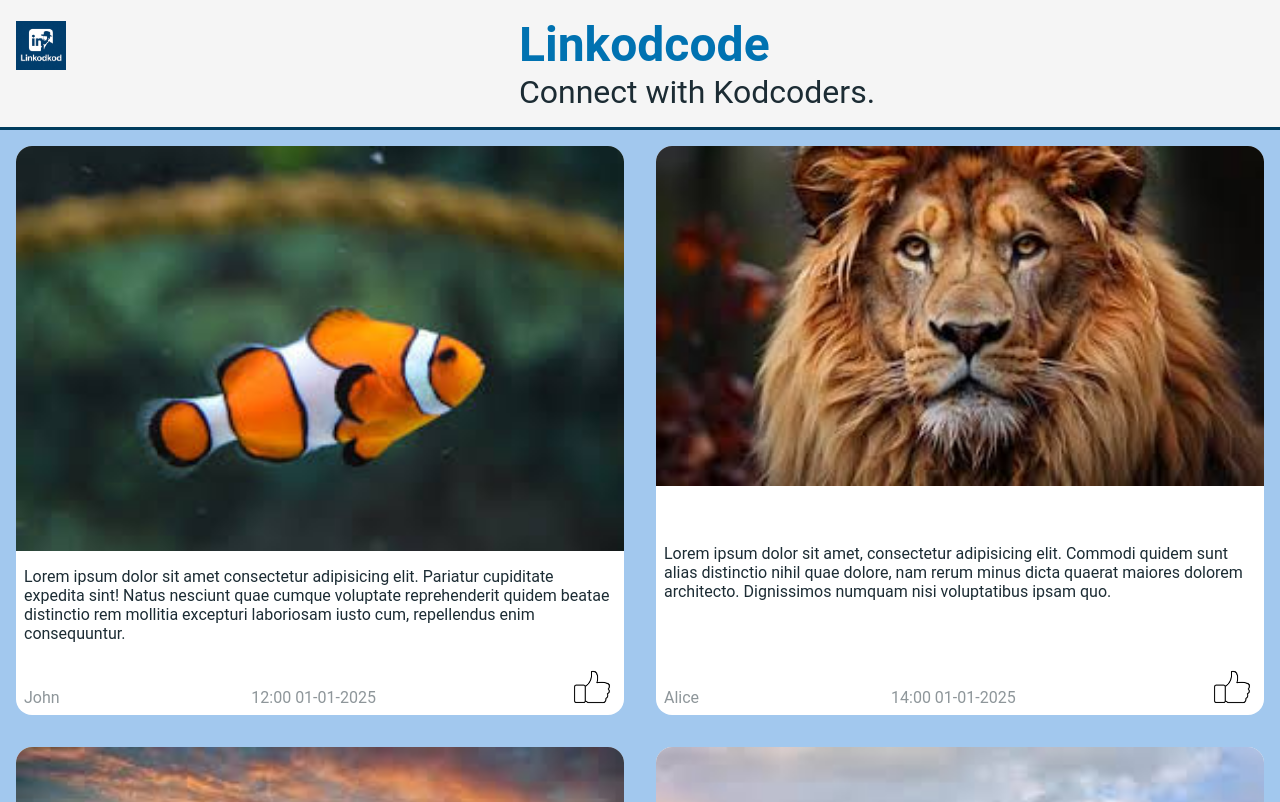
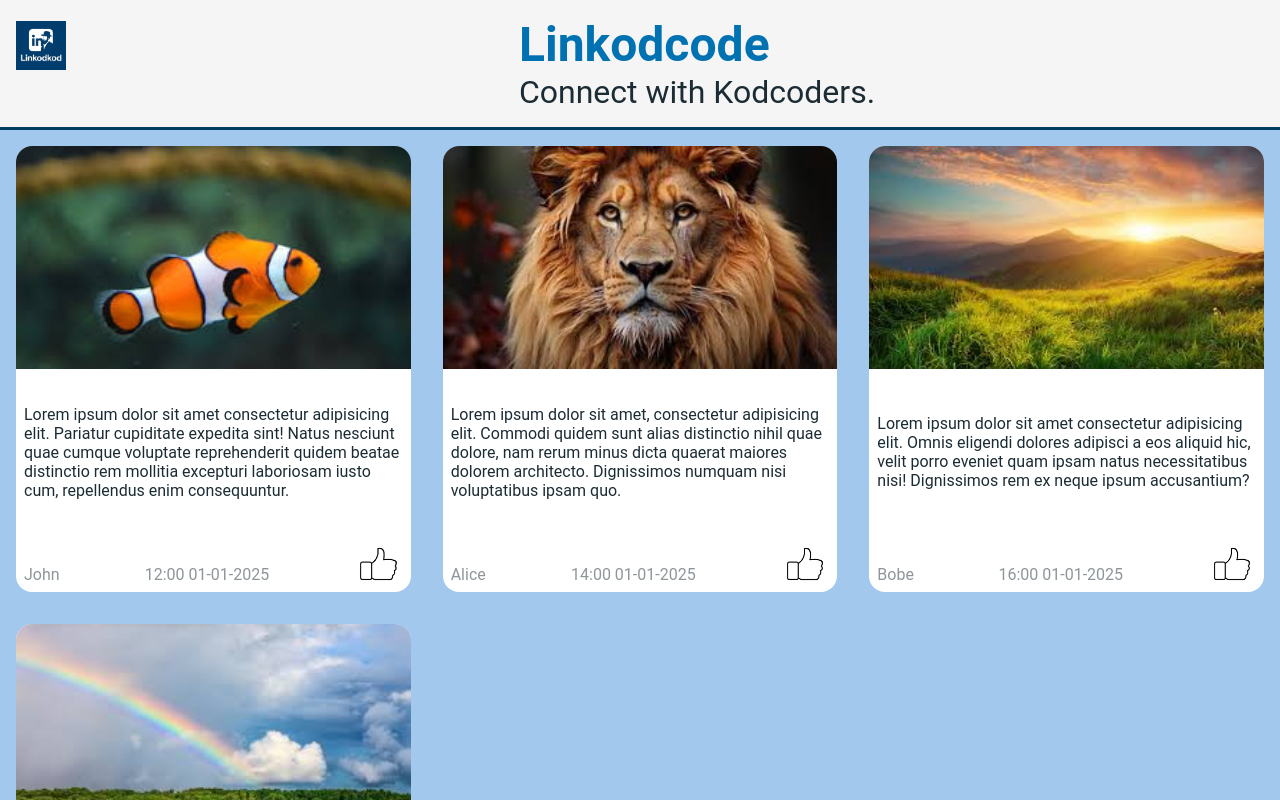
Before and after one commit to shemaryahuz/Linkodcode, a React (Vite) app in the folder frontend/: page / in a window 1280 px wide. Shown: the top 802 px of the page. Built offline with nearby package versions, Linux system fonts and the light colour scheme.

Commit message:
remove width sceollbar and fix images height

```diff
--- a/frontend/src/App.css
+++ b/frontend/src/App.css
@@ -1,5 +1,6 @@
 .app {
-  min-height: 100vh;
-  min-width: 100vw;
+  height: 100vh;
+  width: 100vw;
+  overflow-x: hidden;
   font-family: Roboto, sans-serif;
 }
--- a/frontend/src/styles/homePage.css
+++ b/frontend/src/styles/homePage.css
@@ -11,3 +11,9 @@
         grid-template-columns: 1fr;
     }
 }
+
+@media screen and (min-width: 1200px) {
+    .home-page {
+        grid-template-columns: 1fr 1fr 1fr;
+    }
+}
--- a/frontend/src/styles/postCard.css
+++ b/frontend/src/styles/postCard.css
@@ -9,6 +9,8 @@
 
 .post-img {
     width: 100%;
+    height: 50%;
+    object-fit: cover;
     border-radius: 1rem 1rem 0 0;
 }
 
```
